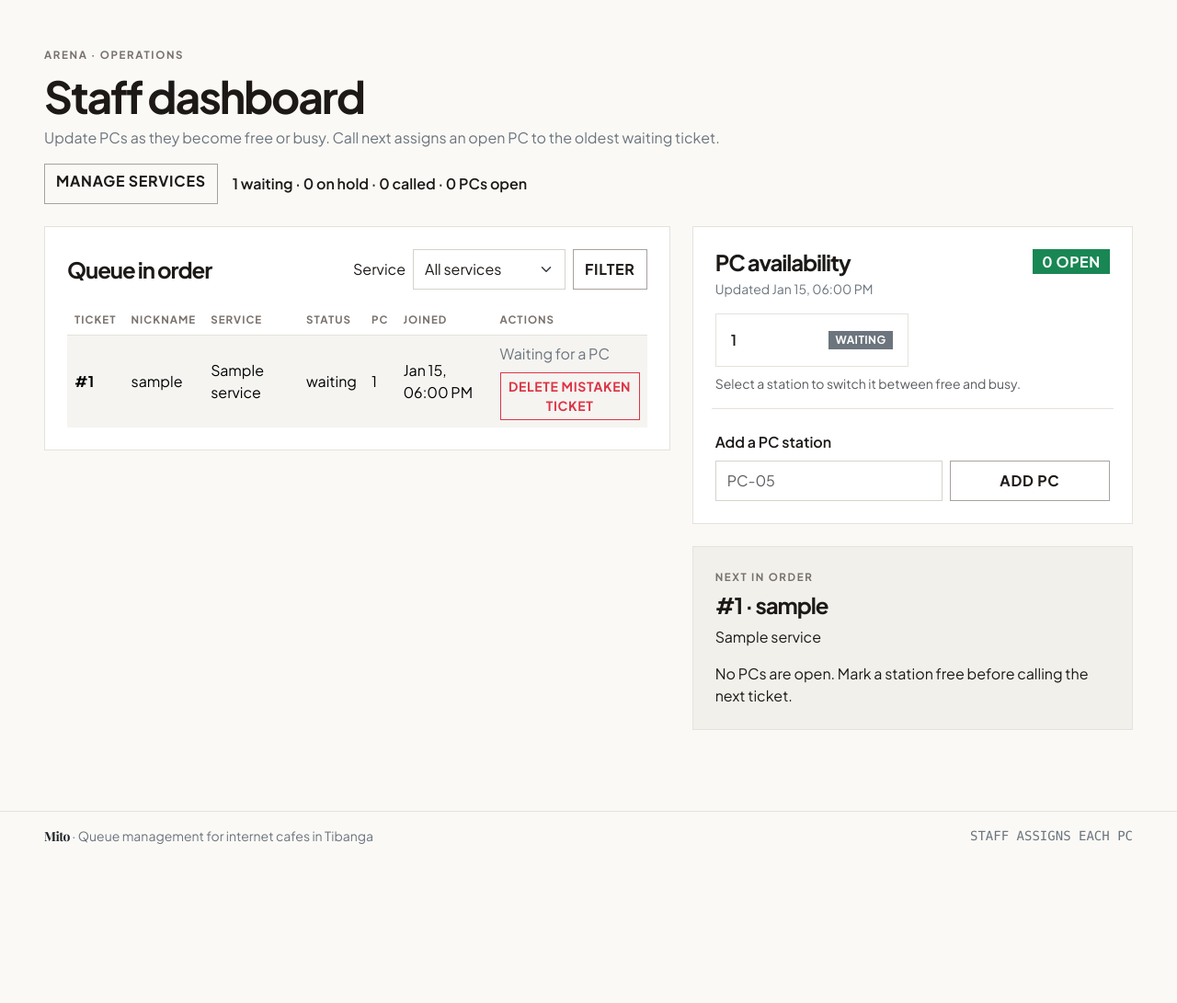
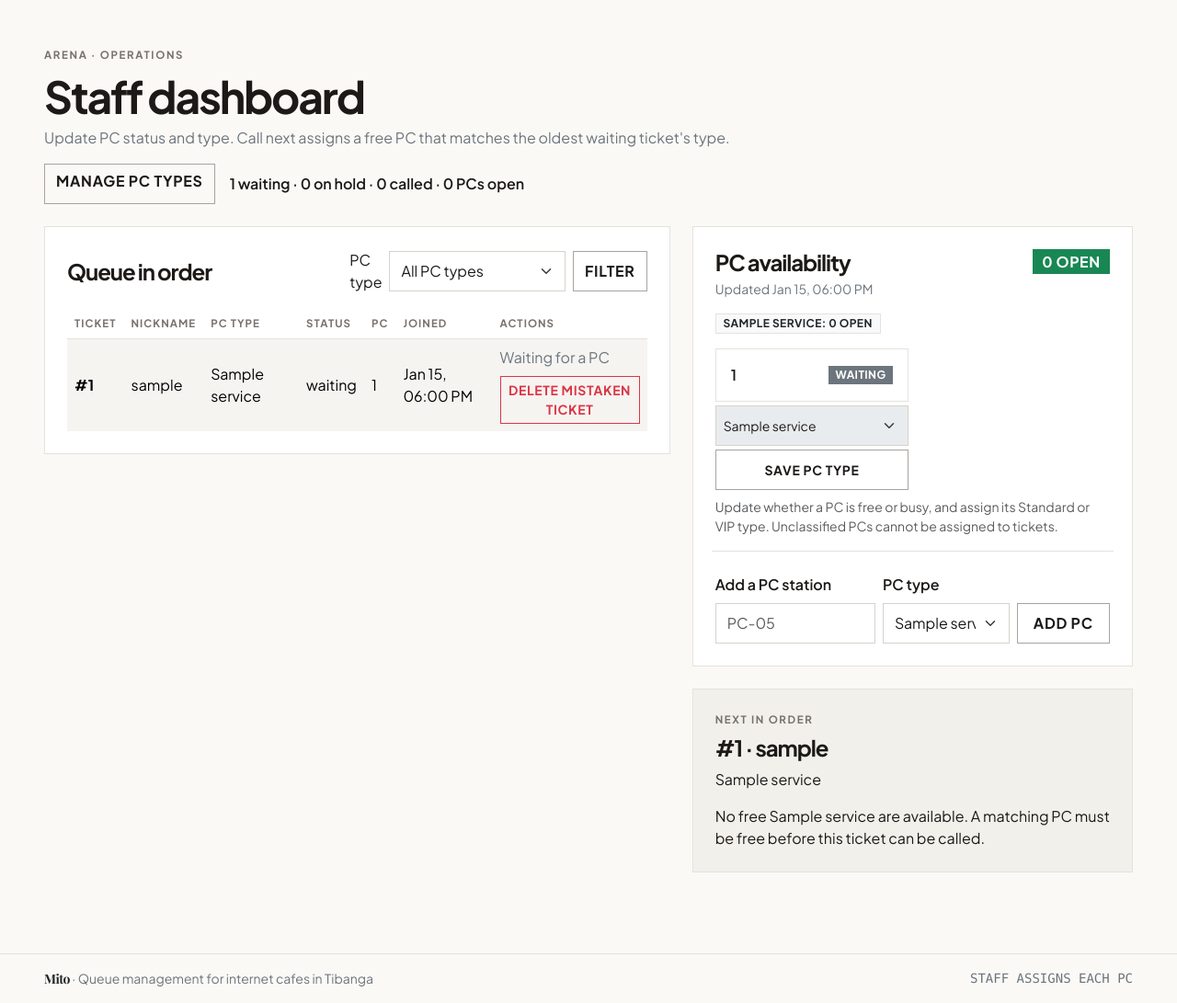
Before and after one commit to calvynddb/ccc181, a Flask app: page /staff in a window 1280 px wide. Shown: the part 75-1166 px from the top of the page at 92% size. Before the commit the page ends 993 px from the top, so only its background shows below. Run offline with Flask 3, Linux system fonts and the light colour scheme; tables that the repository leaves empty hold one stand-in row (values such as "Sample post"); parts of the project's set-up code (start-up, migrations or seed data) failed here and were passed over.

Commit message:
Add Standard and VIP PC types (#3)

```diff
--- a/app.py
+++ b/app.py
@@ -1,4 +1,4 @@
-"""Mito: a simple queue for individual PC sessions at Arena in Tibanga."""
+"""Mito: an individual PC queue for internet cafés such as Arena."""
 
 from datetime import datetime, timedelta, timezone
 import os
@@ -46,22 +46,31 @@
 
 @app.cli.command("seed")
 def seed():
-    """Add Mito's starting service and PC stations if they are not there yet."""
-    if db.session.scalar(db.select(Service).filter_by(name="PC session")) is None:
-        db.session.add(Service(name="PC session"))
+    """Add Mito's two PC types and twelve starting stations if missing."""
+    for name in ("Standard PCs", "VIP PCs"):
+        if db.session.scalar(db.select(Service).filter_by(name=name)) is None:
+            db.session.add(Service(name=name))
+    db.session.flush()
+    standard = db.session.scalar(db.select(Service).filter_by(name="Standard PCs"))
+    vip = db.session.scalar(db.select(Service).filter_by(name="VIP PCs"))
 
-    starting_stations = [
-        ("PC-01", "free"),
-        ("PC-02", "busy"),
-        ("PC-03", "free"),
-        ("PC-04", "free"),
-    ]
-    for station_id, status in starting_stations:
-        if db.session.get(Station, station_id) is None:
-            db.session.add(Station(id=station_id, status=status))
+    for number in range(1, 13):
+        station_id = f"PC-{number:02d}"
+        service = standard if number <= 8 else vip
+        station = db.session.get(Station, station_id)
+        if station is None:
+            db.session.add(
+                Station(
+                    id=station_id,
+                    status="busy" if station_id == "PC-02" else "free",
+                    service=service,
+                )
+            )
+        elif station.service_id is None:
+            station.service = service
 
     db.session.commit()
-    print("Mito's service and stations are ready.")
+    print("Mito's PC types and stations are ready.")
 
 
 @app.before_request
@@ -112,6 +121,23 @@
     return open_pcs or 0, station_count or 0, updated_at or datetime.now().astimezone()
 
 
+def open_pcs_by_type():
+    statement = (
+        db.select(Service.name, func.count(Station.id))
+        .outerjoin(
+            Station,
+            and_(Station.service_id == Service.id, Station.status == "free"),
+        )
+        .where(Service.active.is_(True))
+        .group_by(Service.id)
+        .order_by(Service.name)
+    )
+    return [
+        {"name": name, "open_count": count}
+        for name, count in db.session.execute(statement)
+    ]
+
+
 def people_ahead(ticket):
     """Count earlier waiting tickets for the same service."""
     earlier = or_(
@@ -147,6 +173,7 @@
     return render_template(
         "join.html",
         services=active_services(),
+        open_pcs_by_type=open_pcs_by_type(),
         open_pcs=open_pcs,
         station_count=station_count,
         updated_at=updated_at,
@@ -178,7 +205,7 @@
         ):
             errors["phone"] = "Enter a valid phone number, or leave this optional field blank."
     if service is None or not service.active:
-        errors["service_id"] = "Choose an active service."
+        errors["service_id"] = "Choose an active PC type."
 
     if errors:
         flash("Please fix the highlighted fields.", "danger")
@@ -187,6 +214,7 @@
             render_template(
                 "join.html",
                 services=active_services(),
+                open_pcs_by_type=open_pcs_by_type(),
                 open_pcs=open_pcs,
                 station_count=station_count,
                 updated_at=updated_at,
@@ -207,6 +235,7 @@
         return render_template(
             "join.html",
             services=active_services(),
+            open_pcs_by_type=open_pcs_by_type(),
             open_pcs=open_pcs,
             station_count=station_count,
             updated_at=updated_at,
@@ -236,17 +265,26 @@
     services = all_services()
     next_ticket = next((ticket for ticket in queue if ticket.status == "waiting"), None)
     stations = db.session.scalars(db.select(Station).order_by(Station.id)).all()
-    free_stations = [station for station in stations if station.status == "free"]
+    open_pcs = sum(station.status == "free" for station in stations)
+    free_stations = [
+        station
+        for station in stations
+        if station.status == "free"
+        and next_ticket is not None
+        and station.service_id == next_ticket.service_id
+    ]
     updated_at = db.session.scalar(db.select(func.max(Station.updated_at)))
     return render_template(
         "staff.html",
         queue=queue,
         services=services,
+        open_pcs_by_type=open_pcs_by_type(),
         selected=service_id,
         next_ticket=next_ticket,
         free_stations=free_stations,
         stations=stations,
-        open_pcs=len(free_stations),
+        open_pcs=open_pcs,
+        unclassified_pcs=sum(station.service_id is None for station in stations),
         waiting_count=sum(ticket.status == "waiting" for ticket in queue),
         called_count=sum(ticket.status == "called" for ticket in queue),
         held_count=sum(ticket.status == "on-hold" for ticket in queue),
@@ -259,15 +297,17 @@
     service_id = request.form.get("service_id", type=int)
     station_id = request.form.get("station_id", "").strip()
     if service_id is None or db.session.get(Service, service_id) is None:
-        flash("Choose a valid service before calling the next ticket.", "warning")
+        flash("Choose a valid PC type before calling the next ticket.", "warning")
         return redirect(url_for("staff_dashboard"))
 
     station = db.session.scalar(
-        db.select(Station).where(Station.id == station_id).with_for_update()
+        db.select(Station)
+        .where(Station.id == station_id, Station.service_id == service_id)
+        .with_for_update()
     )
     if station is None or station.status != "free":
         db.session.rollback()
-        flash("Choose a PC that is currently open.", "warning")
+        flash("Choose a free PC of the same type as the waiting ticket.", "warning")
         return redirect(url_for("staff_dashboard", service_id=service_id))
 
     statement = (
@@ -280,7 +320,7 @@
     next_ticket = db.session.scalar(statement)
     if next_ticket is None:
         db.session.rollback()
-        flash("There are no waiting tickets for this service.", "info")
+        flash("There are no waiting tickets for this PC type.", "info")
     else:
         called_at = datetime.now().astimezone()
         next_ticket.status = "called"
@@ -305,17 +345,38 @@
 @app.post("/staff/stations")
 def station_create():
     station_id = request.form.get("station_id", "").strip().upper()
+    service_id = request.form.get("service_id", type=int)
+    service = db.session.get(Service, service_id) if service_id else None
     if not re.fullmatch(r"PC-[0-9]{2}", station_id):
         flash("Enter a PC ID in the format PC-05.", "danger")
         return redirect(url_for("staff_dashboard"))
+    if service is None or not service.active:
+        flash("Choose an active PC type for this station.", "danger")
+        return redirect(url_for("staff_dashboard"))
 
-    db.session.add(Station(id=station_id, status="free"))
+    db.session.add(Station(id=station_id, status="free", service=service))
     try:
         db.session.commit()
         flash(f"{station_id} added as free.", "success")
     except IntegrityError:
         db.session.rollback()
         flash(f"{station_id} already exists.", "danger")
+    return redirect(url_for("staff_dashboard"))
+
+
+@app.post("/staff/stations/<station_id>/type")
+def station_set_type(station_id):
+    station = db.get_or_404(Station, station_id)
+    service_id = request.form.get("service_id", type=int)
+    service = db.session.get(Service, service_id) if service_id else None
+    if service is None or not service.active:
+        flash("Choose an active PC type.", "danger")
+    elif station.status != "free":
+        flash("Mark the PC free before changing its type.", "warning")
+    else:
+        station.service = service
+        db.session.commit()
+        flash(f"{station.id} assigned to {service.name}.", "success")
     return redirect(url_for("staff_dashboard"))
 
 
@@ -356,16 +417,16 @@
 def service_create():
     name = request.form.get("name", "").strip()
     if not name or len(name) > 60:
-        flash("Enter a service name with 60 characters or fewer.", "danger")
+        flash("Enter a PC type name with 60 characters or fewer.", "danger")
         return redirect(url_for("services_list"))
 
     db.session.add(Service(name=name))
     try:
         db.session.commit()
-        flash(f"Service “{name}” added.", "success")
+        flash(f"PC type “{name}” added.", "success")
     except IntegrityError:
         db.session.rollback()
-        flash(f"A service named “{name}” already exists.", "danger")
+        flash(f"A PC type named “{name}” already exists.", "danger")
     return redirect(url_for("services_list"))
 
 
@@ -374,17 +435,17 @@
     service = db.get_or_404(Service, service_id)
     name = request.form.get("name", "").strip()
     if not name or len(name) > 60:
-        flash("Enter a service name with 60 characters or fewer.", "danger")
+        flash("Enter a PC type name with 60 characters or fewer.", "danger")
         return redirect(url_for("services_list"))
 
     service.name = name
     service.active = request.form.get("active") == "on"
     try:
         db.session.commit()
-        flash(f"Service “{name}” updated.", "success")
+        flash(f"PC type “{name}” updated.", "success")
     except IntegrityError:
         db.session.rollback()
-        flash(f"A service named “{name}” already exists.", "danger")
+        flash(f"A PC type named “{name}” already exists.", "danger")
     return redirect(url_for("services_list"))
 
 
@@ -393,6 +454,9 @@
     service = db.get_or_404(Service, service_id)
     if service.tickets:
         flash(f"“{service.name}” has tickets, so it cannot be deleted. Turn it off instead.", "danger")
+        return redirect(url_for("services_list"))
+    if service.stations:
+        flash(f"“{service.name}” has assigned PCs, so it cannot be deleted. Reassign them or turn the type off.", "danger")
         return redirect(url_for("services_list"))
     db.session.delete(service)
     db.session.commit()
--- a/templates/index.html
+++ b/templates/index.html
@@ -7,7 +7,7 @@
   <div class="col-12 col-lg-7">
     <p class="eyebrow mb-3">Arena · Tibanga</p>
     <h1 class="display-3 fw-bold mb-4">Your place in line, made clear.</h1>
-    <p class="lead text-secondary mb-4">Check PC availability, join as one player, and follow your ticket while staff manage the stations.</p>
+    <p class="lead text-secondary mb-4">Check Standard and VIP PC availability, join as one player, and follow your ticket while staff manage the stations.</p>
     <a class="btn btn-primary btn-lg px-5 py-3" href="{{ url_for('join_form') }}">Join the queue</a>
     <p class="small text-secondary mt-3 mb-0">Staff assign each PC and call the next ticket.</p>
   </div>
--- a/templates/staff.html
+++ b/templates/staff.html
@@ -7,10 +7,10 @@
     <div>
       <p class="eyebrow mb-2">Arena · Operations</p>
       <h1 class="display-5 fw-bold mb-1">Staff dashboard</h1>
-      <p class="text-secondary mb-0">Update PCs as they become free or busy. Call next assigns an open PC to the oldest waiting ticket.</p>
+      <p class="text-secondary mb-0">Update PC status and type. Call next assigns a free PC that matches the oldest waiting ticket's type.</p>
     </div>
     <div class="d-flex flex-wrap align-items-center gap-3">
-      <a class="btn btn-outline-primary" href="{{ url_for('services_list') }}">Manage services</a>
+      <a class="btn btn-outline-primary" href="{{ url_for('services_list') }}">Manage PC types</a>
       <p class="mb-0 fw-semibold" aria-live="polite">{{ waiting_count }} waiting · {{ held_count }} on hold · {{ called_count }} called · {{ open_pcs }} PCs open</p>
     </div>
   </div>
@@ -21,9 +21,9 @@
         <div class="d-flex flex-wrap justify-content-between align-items-center gap-3 mb-3">
           <h2 id="queue-title" class="h4 fw-bold mb-0">Queue in order</h2>
           <form method="get" action="{{ url_for('staff_dashboard') }}" class="queue-filter d-flex align-items-center gap-2">
-            <label for="service-filter" class="form-label mb-0">Service</label>
-            <select id="service-filter" name="service_id" class="form-select" aria-label="Filter queue by service">
-              <option value="">All services</option>
+            <label for="service-filter" class="form-label mb-0">PC type</label>
+            <select id="service-filter" name="service_id" class="form-select" aria-label="Filter queue by PC type">
+              <option value="">All PC types</option>
               {% for service in services %}
                 <option value="{{ service.id }}" {% if selected == service.id %}selected{% endif %}>{{ service.name }}</option>
               {% endfor %}
@@ -40,7 +40,7 @@
                 <tr>
                   <th scope="col">Ticket</th>
                   <th scope="col">Nickname</th>
-                  <th scope="col">Service</th>
+                  <th scope="col">PC type</th>
                   <th scope="col">Status</th>
                   <th scope="col">PC</th>
                   <th scope="col">Joined</th>
@@ -134,8 +134,8 @@
           <p>{{ next_ticket.service.name }}</p>
           {% if free_stations %}
             <form method="post" action="{{ url_for('call_next') }}">
-              <input type="hidden" name="service_id" value="{{ selected or services[0].id }}">
-              <label class="form-label fw-semibold" for="station-id">Assign an open PC</label>
+              <input type="hidden" name="service_id" value="{{ next_ticket.service_id }}">
+              <label class="form-label fw-semibold" for="station-id">Assign a free {{ next_ticket.service.name }} PC</label>
               <select class="form-select mb-3" id="station-id" name="station_id" required>
                 {% for station in free_stations %}
                   <option value="{{ station.id }}">{{ station.id }}</option>
@@ -144,7 +144,7 @@
               <button class="btn btn-primary btn-lg w-100 py-3" type="submit">Call next</button>
             </form>
           {% else %}
-            <p class="mb-0">No PCs are open. Mark a station free before calling the next ticket.</p>
+            <p class="mb-0">No free {{ next_ticket.service.name }} are available. A matching PC must be free before this ticket can be called.</p>
           {% endif %}
         {% else %}
           <p class="eyebrow mb-2">Queue action</p>
@@ -161,6 +161,12 @@
           </div>
           <span class="badge text-bg-success fs-6">{{ open_pcs }} open</span>
         </div>
+        <div class="d-flex flex-wrap gap-2 mb-3" aria-label="Open PCs by type">
+          {% for pc_type in open_pcs_by_type %}
+            <span class="badge text-bg-light border border-warm text-dark">{{ pc_type.name }}: {{ pc_type.open_count }} open</span>
+          {% endfor %}
+          {% if unclassified_pcs %}<span class="badge text-bg-warning">{{ unclassified_pcs }} need a PC type</span>{% endif %}
+        </div>
         <div class="row g-2">
           {% for station in stations %}
             <div class="col-6">
@@ -171,16 +177,35 @@
                   <span class="badge {{ 'text-bg-success' if station.status == 'free' else 'text-bg-secondary' }}">{{ station.status }}</span>
                 </button>
               </form>
+              <form method="post" action="{{ url_for('station_set_type', station_id=station.id) }}" class="mt-1">
+                <label class="visually-hidden" for="station-type-{{ station.id }}">PC type for {{ station.id }}</label>
+                <select id="station-type-{{ station.id }}" name="service_id" class="form-select form-select-sm" {% if station.status != 'free' %}disabled{% endif %}>
+                  <option value="">Choose PC type</option>
+                  {% if station.service and not station.service.active %}
+                    <option value="{{ station.service.id }}" selected>{{ station.service.name }} (inactive)</option>
+                  {% endif %}
+                  {% for service in services if service.active %}
+                    <option value="{{ service.id }}" {% if station.service_id == service.id %}selected{% endif %}>{{ service.name }}</option>
+                  {% endfor %}
+                </select>
+                <button class="btn btn-sm btn-outline-primary w-100 mt-1" type="submit">Save PC type</button>
+              </form>
             </div>
           {% endfor %}
         </div>
-        <p class="form-text mb-0 mt-2">Select a station to switch it between free and busy.</p>
+        <p class="form-text mb-0 mt-2">Update whether a PC is free or busy, and assign its Standard or VIP type. Unclassified PCs cannot be assigned to tickets.</p>
         <form method="post" action="{{ url_for('station_create') }}" class="row g-2 align-items-end border-top border-warm mt-3 pt-3">
-          <div class="col-12 col-sm-7">
+          <div class="col-12 col-sm-5">
             <label for="new-station-id" class="form-label fw-semibold">Add a PC station</label>
             <input id="new-station-id" name="station_id" class="form-control" maxlength="10" pattern="PC-[0-9]{2}" placeholder="PC-05" required>
           </div>
-          <div class="col-12 col-sm-5">
+          <div class="col-12 col-sm-4">
+            <label for="new-station-type" class="form-label fw-semibold">PC type</label>
+            <select id="new-station-type" name="service_id" class="form-select" required>
+              {% for service in services if service.active %}<option value="{{ service.id }}">{{ service.name }}</option>{% endfor %}
+            </select>
+          </div>
+          <div class="col-12 col-sm-3">
             <button class="btn btn-outline-primary w-100" type="submit">Add PC</button>
           </div>
         </form>
```
Also changed, not shown: docs/requirements.md (+10 -10 lines), docs/week4/schema-review.md (+7 -7 lines), docs/week4/schema.md (+18 -16 lines), migrations/versions/f837738006a7_add_pc_type_to_stations.py (added, +39 -0 lines), models.py (+9 -0 lines), templates/join.html (+13 -6 lines), templates/services.html (+13 -13 lines), README.md, 1 other file.
